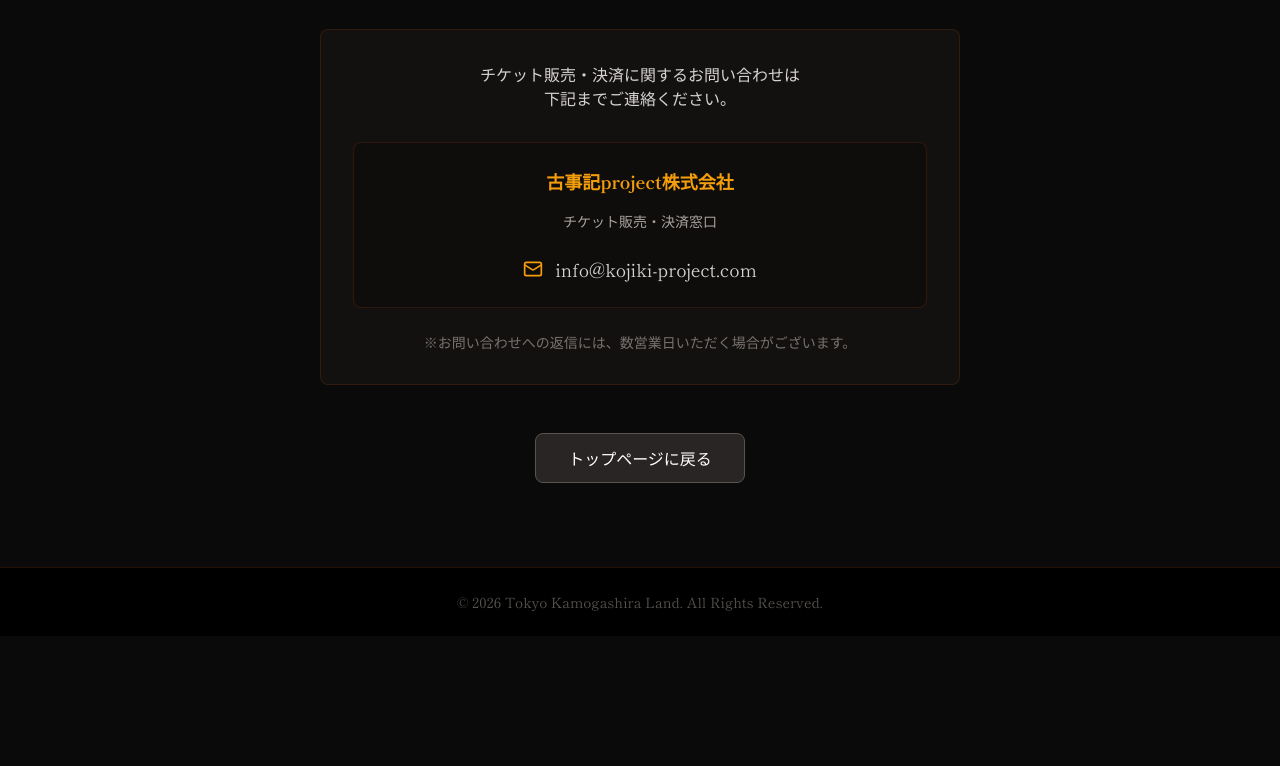
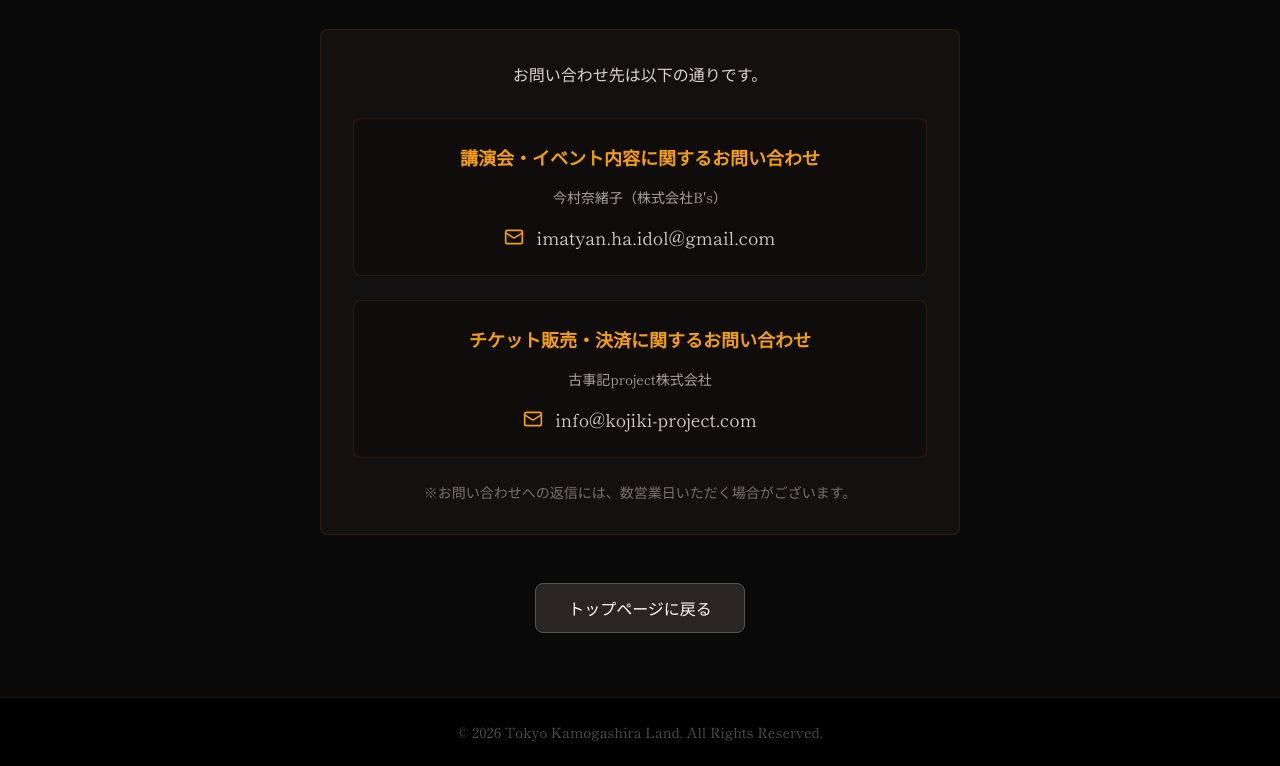
Before and after one commit to murakamiyoshiyuki/20260116kamo_nagoya, a plain HTML site: page contact.html in a window 1280 px wide. Shown: the part 164-930 px from the top of the page. Before the commit the page ends 800 px from the top, so only its background shows below. Drawn offline with nearby package versions, Linux system fonts and the light colour scheme; a web font is replaced by a local one.

Commit message:
Update organizer information and contact details across all pages

```diff
--- a/contact.html
+++ b/contact.html
@@ -1,5 +1,6 @@
 <!DOCTYPE html>
 <html lang="ja">
+
 <head>
     <meta charset="UTF-8">
     <meta name="viewport" content="width=device-width, initial-scale=1.0">
@@ -8,13 +9,28 @@
     <meta name="robots" content="noindex, follow">
     <link rel="canonical" href="https://murakamiyoshiyuki.github.io/20260116kamo_nagoya/contact.html">
     <script src="https://cdn.tailwindcss.com"></script>
-    <link href="https://fonts.googleapis.com/css2?family=Shippori+Mincho:wght@400;500;700;800&family=Zen+Old+Mincho:wght@400;700;900&display=swap" rel="stylesheet">
+    <link
+        href="https://fonts.googleapis.com/css2?family=Shippori+Mincho:wght@400;500;700;800&family=Zen+Old+Mincho:wght@400;700;900&display=swap"
+        rel="stylesheet">
     <style>
-        body { font-family: 'Shippori Mincho', serif; background-color: #0a0a0a; }
-        .font-zen { font-family: 'Zen Old Mincho', serif; }
-        .text-gold-gradient { background: linear-gradient(135deg, #bf953f, #fcf6ba, #b38728, #fbf5b7, #aa771c); -webkit-background-clip: text; background-clip: text; color: transparent; }
+        body {
+            font-family: 'Shippori Mincho', serif;
+            background-color: #0a0a0a;
+        }
+
+        .font-zen {
+            font-family: 'Zen Old Mincho', serif;
+        }
+
+        .text-gold-gradient {
+            background: linear-gradient(135deg, #bf953f, #fcf6ba, #b38728, #fbf5b7, #aa771c);
+            -webkit-background-clip: text;
+            background-clip: text;
+            color: transparent;
+        }
     </style>
 </head>
+
 <body class="text-stone-200 min-h-screen flex flex-col">
     <header class="bg-black/90 border-b border-amber-900/30 py-4">
         <div class="container mx-auto px-4">
@@ -26,28 +42,53 @@
             <h1 class="text-2xl md:text-3xl font-zen font-bold text-white mb-8 text-center">お問い合わせ</h1>
             <div class="bg-stone-900/50 border border-amber-900/30 rounded-lg p-8">
                 <div class="text-center mb-8">
-                    <p class="text-stone-300 mb-4">チケット販売・決済に関するお問い合わせは<br>下記までご連絡ください。</p>
+                    <p class="text-stone-300 mb-4">お問い合わせ先は以下の通りです。</p>
                 </div>
-                <div class="bg-stone-950/50 border border-amber-900/30 rounded-lg p-6">
-                    <h2 class="text-lg font-bold text-amber-500 mb-4 text-center">古事記project株式会社</h2>
-                    <p class="text-stone-400 text-sm text-center mb-6">チケット販売・決済窓口</p>
+
+                <!-- 講演会・イベント内容に関するお問い合わせ -->
+                <div class="bg-stone-950/50 border border-amber-900/30 rounded-lg p-6 mb-6">
+                    <h2 class="text-lg font-bold text-amber-500 mb-4 text-center">講演会・イベント内容に関するお問い合わせ</h2>
+                    <p class="text-stone-400 text-sm text-center mb-4">今村奈緒子（株式会社B's）</p>
                     <div class="flex items-center justify-center gap-3 text-stone-300">
-                        <svg xmlns="http://www.w3.org/2000/svg" class="w-5 h-5 text-amber-500" viewBox="0 0 24 24" fill="none" stroke="currentColor" stroke-width="2" stroke-linecap="round" stroke-linejoin="round">
-                            <rect width="20" height="16" x="2" y="4" rx="2"/>
-                            <path d="m22 7-8.97 5.7a1.94 1.94 0 0 1-2.06 0L2 7"/>
+                        <svg xmlns="http://www.w3.org/2000/svg" class="w-5 h-5 text-amber-500" viewBox="0 0 24 24"
+                            fill="none" stroke="currentColor" stroke-width="2" stroke-linecap="round"
+                            stroke-linejoin="round">
+                            <rect width="20" height="16" x="2" y="4" rx="2" />
+                            <path d="m22 7-8.97 5.7a1.94 1.94 0 0 1-2.06 0L2 7" />
                         </svg>
-                        <a href="mailto:info@kojiki-project.com" class="text-lg hover:text-amber-400 transition">info@kojiki-project.com</a>
+                        <a href="mailto:imatyan.ha.idol@gmail.com"
+                            class="text-lg hover:text-amber-400 transition">imatyan.ha.idol@gmail.com</a>
                     </div>
                 </div>
+
+                <!-- チケット販売・決済に関するお問い合わせ -->
+                <div class="bg-stone-950/50 border border-amber-900/30 rounded-lg p-6">
+                    <h2 class="text-lg font-bold text-amber-500 mb-4 text-center">チケット販売・決済に関するお問い合わせ</h2>
+                    <p class="text-stone-400 text-sm text-center mb-4">古事記project株式会社</p>
+                    <div class="flex items-center justify-center gap-3 text-stone-300">
+                        <svg xmlns="http://www.w3.org/2000/svg" class="w-5 h-5 text-amber-500" viewBox="0 0 24 24"
+                            fill="none" stroke="currentColor" stroke-width="2" stroke-linecap="round"
+                            stroke-linejoin="round">
+                            <rect width="20" height="16" x="2" y="4" rx="2" />
+                            <path d="m22 7-8.97 5.7a1.94 1.94 0 0 1-2.06 0L2 7" />
+                        </svg>
+                        <a href="mailto:info@kojiki-project.com"
+                            class="text-lg hover:text-amber-400 transition">info@kojiki-project.com</a>
+                    </div>
+                </div>
+
                 <p class="text-stone-500 text-sm text-center mt-6">※お問い合わせへの返信には、数営業日いただく場合がございます。</p>
             </div>
             <div class="mt-12 text-center">
-                <a href="index.html" class="inline-block bg-stone-800 hover:bg-stone-700 text-white px-8 py-3 rounded-lg transition border border-stone-600">トップページに戻る</a>
+                <a href="index.html"
+                    class="inline-block bg-stone-800 hover:bg-stone-700 text-white px-8 py-3 rounded-lg transition border border-stone-600">トップページに戻る</a>
             </div>
         </div>
     </main>
     <footer class="bg-black py-6 border-t border-amber-900/30">
-        <div class="container mx-auto px-4 text-center text-stone-600 text-sm">&copy; 2026 Tokyo Kamogashira Land. All Rights Reserved.</div>
+        <div class="container mx-auto px-4 text-center text-stone-600 text-sm">&copy; 2026 Tokyo Kamogashira Land. All
+            Rights Reserved.</div>
     </footer>
 </body>
+
 </html>
```
Also changed, not shown: index.html (+14 -4 lines), tokushoho.html (+50 -19 lines).
